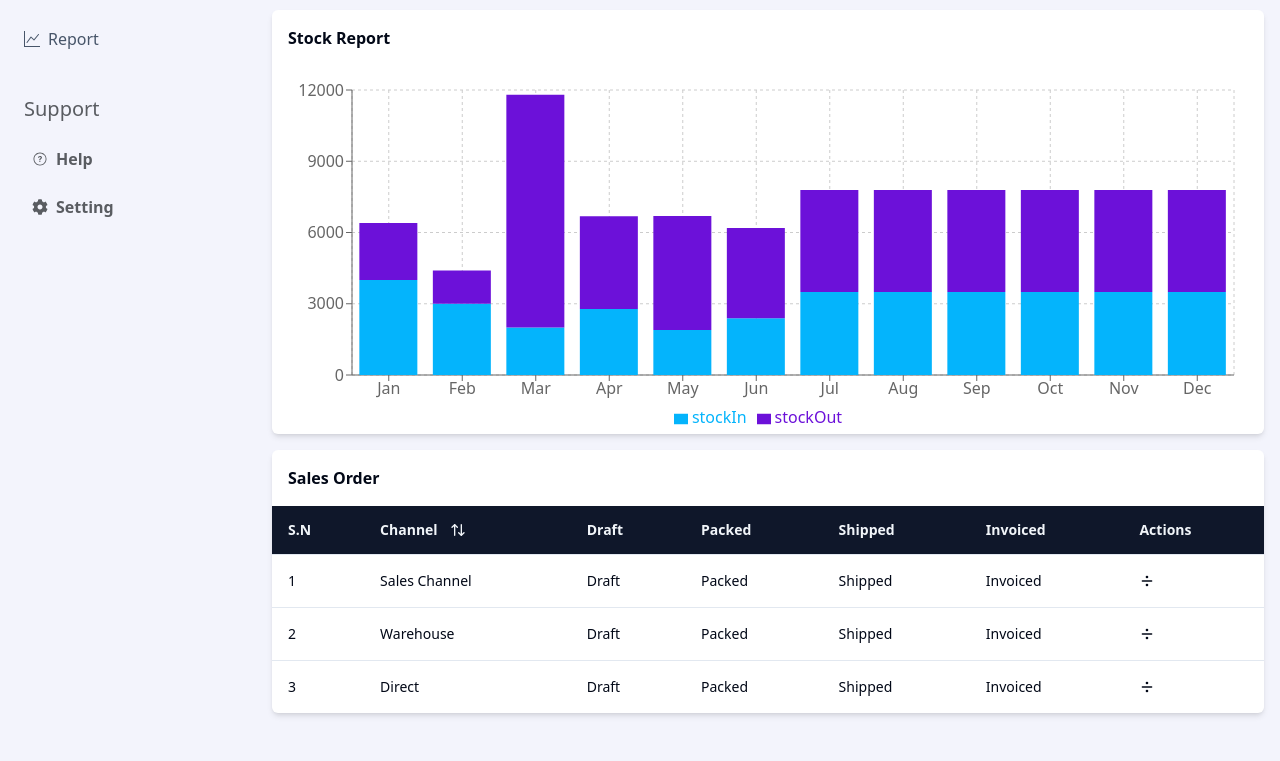
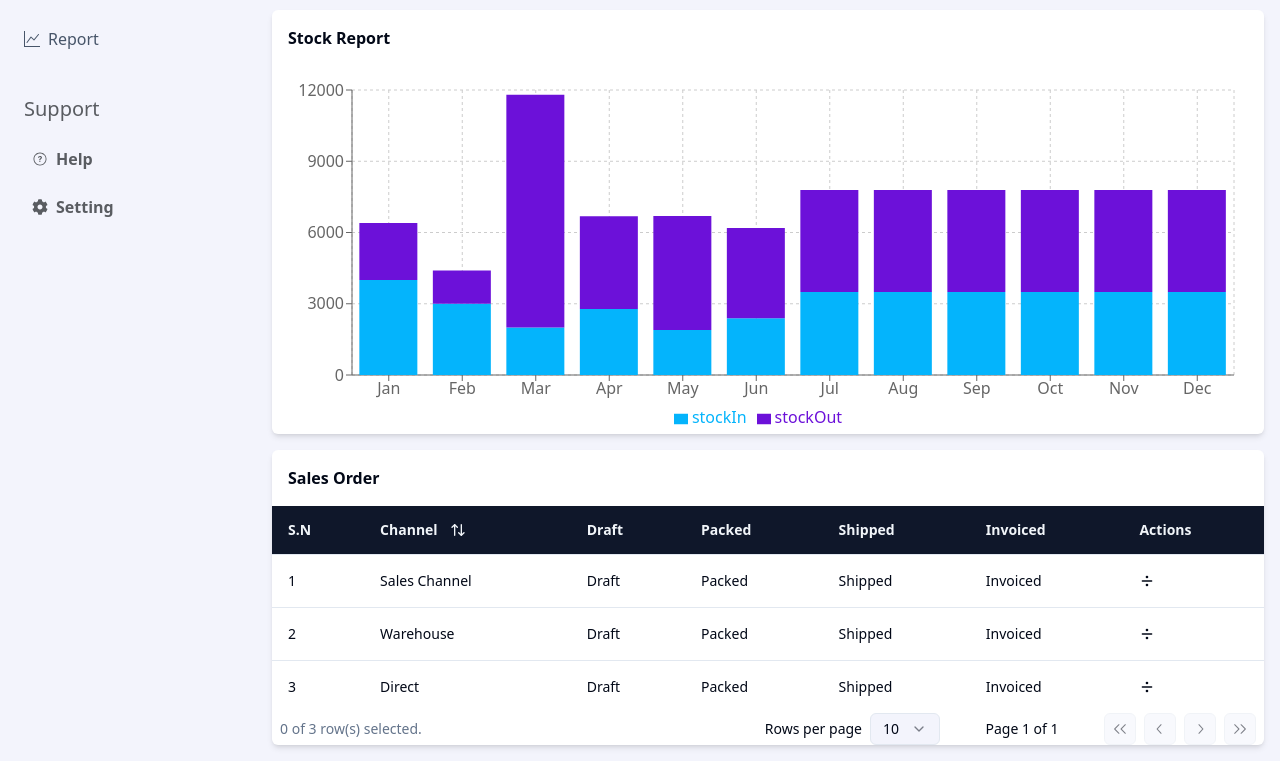
Before and after one commit to nischhal-hub/Resham, a React (Vite) app in the folder project/client/: page / in a window 1280 px wide. Shown: the part 258-1019 px from the top of the page. Before the commit the page ends 987 px from the top, so only its background shows below. Built offline with nearby package versions, Linux system fonts and the light colour scheme.

Commit message:
add pagination to table

```diff
--- a/project/client/jsconfig.json
+++ b/project/client/jsconfig.json
@@ -1,5 +1,6 @@
 {
   "compilerOptions": {
+    "jsx": "react",
     "baseUrl": ".",
     "paths": {
       "@/*": ["./src/*"]
--- a/project/client/package.json
+++ b/project/client/package.json
@@ -10,6 +10,8 @@
     "preview": "vite preview"
   },
   "dependencies": {
+    "@radix-ui/react-icons": "^1.3.0",
+    "@radix-ui/react-select": "^2.1.1",
     "@radix-ui/react-slot": "^1.1.0",
     "@supabase/supabase-js": "^2.44.3",
     "@tanstack/react-query": "^5.50.1",
--- a/project/client/src/components/dashboard-table/columns.jsx
+++ b/project/client/src/components/dashboard-table/columns.jsx
@@ -1,7 +1,7 @@
 import { Divide } from "lucide-react";
 import { ArrowUpDown, MoreHorizontal } from "lucide-react";
 import { Button } from "../ui/button";
-import { filterFns } from "@tanstack/react-table";
+
 
 //* Custom functions can be written here in row section using cell for a column.
 //* look at the last object for example.
--- a/project/client/src/components/dashboard-table/data-table.jsx
+++ b/project/client/src/components/dashboard-table/data-table.jsx
@@ -13,7 +13,7 @@
     TableRow,
 } from "@/components/ui/table";
 import { useState } from "react";
-
+import { DataTablePagination } from "../ui/pagination";
 export default function DataTable({ columns, data }) {
     const [sorting,setSorting] = useState([])
     const table = useReactTable({
@@ -72,6 +72,7 @@
                     )}
                 </TableBody>
             </Table>
+            <DataTablePagination table={table} />
         </div>
     );
 }
--- /dev/null
+++ b/project/client/src/components/ui/pagination.jsx
@@ -0,0 +1,94 @@
+import React from "react"
+import {
+    ChevronLeftIcon,
+    ChevronRightIcon,
+    DoubleArrowLeftIcon,
+    DoubleArrowRightIcon,
+  } from "@radix-ui/react-icons"
+
+  import { Button } from "@/components/ui/button"
+  import {
+    Select,
+    SelectContent,
+    SelectItem,
+    SelectTrigger,
+    SelectValue,
+  } from "@/components/ui/select"
+
+
+  export function DataTablePagination({
+    table,
+  }) {
+    return (
+      <div className="flex items-center justify-between px-2">
+        <div className="flex-1 text-sm text-muted-foreground">
+          {table.getFilteredSelectedRowModel().rows.length} of{" "}
+          {table.getFilteredRowModel().rows.length} row(s) selected.
+        </div>
+        <div className="flex items-center space-x-6 lg:space-x-8">
+          <div className="flex items-center space-x-2">
+            <p className="text-sm font-medium">Rows per page</p>
+            <Select
+              value={`${table.getState().pagination.pageSize}`}
+              onValueChange={(value) => {
+                table.setPageSize(Number(value))
+              }}
+            >
+              <SelectTrigger className="h-8 w-[70px]">
+                <SelectValue placeholder={table.getState().pagination.pageSize} />
+              </SelectTrigger>
+              <SelectContent side="top">
+                {[10, 20, 30, 40, 50].map((pageSize) => (
+                  <SelectItem key={pageSize} value={`${pageSize}`}>
+                    {pageSize}
+                  </SelectItem>
+                ))}
+              </SelectContent>
+            </Select>
+          </div>
+          <div className="flex w-[100px] items-center justify-center text-sm font-medium">
+            Page {table.getState().pagination.pageIndex + 1} of{" "}
+            {table.getPageCount()}
+          </div>
+          <div className="flex items-center space-x-2">
+            <Button
+              variant="outline"
+              className="hidden h-8 w-8 p-0 lg:flex"
+              onClick={() => table.setPageIndex(0)}
+              disabled={!table.getCanPreviousPage()}
+            >
+              <span className="sr-only">Go to first page</span>
+              <DoubleArrowLeftIcon className="h-4 w-4" />
+            </Button>
+            <Button
+              variant="outline"
+              className="h-8 w-8 p-0"
+              onClick={() => table.previousPage()}
+              disabled={!table.getCanPreviousPage()}
+            >
+              <span className="sr-only">Go to previous page</span>
+              <ChevronLeftIcon className="h-4 w-4" />
+            </Button>
+            <Button
+              variant="outline"
+              className="h-8 w-8 p-0"
+              onClick={() => table.nextPage()}
+              disabled={!table.getCanNextPage()}
+            >
+              <span className="sr-only">Go to next page</span>
+              <ChevronRightIcon className="h-4 w-4" />
+            </Button>
+            <Button
+              variant="outline"
+              className="hidden h-8 w-8 p-0 lg:flex"
+              onClick={() => table.setPageIndex(table.getPageCount() - 1)}
+              disabled={!table.getCanNextPage()}
+            >
+              <span className="sr-only">Go to last page</span>
+              <DoubleArrowRightIcon className="h-4 w-4" />
+            </Button>
+          </div>
+        </div>
+      </div>
+    )
+  }
--- /dev/null
+++ b/project/client/src/components/ui/select.jsx
@@ -0,0 +1,120 @@
+import * as React from "react"
+import * as SelectPrimitive from "@radix-ui/react-select"
+import { Check, ChevronDown, ChevronUp } from "lucide-react"
+
+import { cn } from "@/lib/utils"
+
+const Select = SelectPrimitive.Root
+
+const SelectGroup = SelectPrimitive.Group
+
+const SelectValue = SelectPrimitive.Value
+
+const SelectTrigger = React.forwardRef(({ className, children, ...props }, ref) => (
+  <SelectPrimitive.Trigger
+    ref={ref}
+    className={cn(
+      "flex h-10 w-full items-center justify-between rounded-md border border-input bg-background px-3 py-2 text-sm ring-offset-background placeholder:text-muted-foreground focus:outline-none focus:ring-2 focus:ring-ring focus:ring-offset-2 disabled:cursor-not-allowed disabled:opacity-50 [&>span]:line-clamp-1",
+      className
+    )}
+    {...props}>
+    {children}
+    <SelectPrimitive.Icon asChild>
+      <ChevronDown className="h-4 w-4 opacity-50" />
+    </SelectPrimitive.Icon>
+  </SelectPrimitive.Trigger>
+))
+SelectTrigger.displayName = SelectPrimitive.Trigger.displayName
+
+const SelectScrollUpButton = React.forwardRef(({ className, ...props }, ref) => (
+  <SelectPrimitive.ScrollUpButton
+    ref={ref}
+    className={cn("flex cursor-default items-center justify-center py-1", className)}
+    {...props}>
+    <ChevronUp className="h-4 w-4" />
+  </SelectPrimitive.ScrollUpButton>
+))
+SelectScrollUpButton.displayName = SelectPrimitive.ScrollUpButton.displayName
+
+const SelectScrollDownButton = React.forwardRef(({ className, ...props }, ref) => (
+  <SelectPrimitive.ScrollDownButton
+    ref={ref}
+    className={cn("flex cursor-default items-center justify-center py-1", className)}
+    {...props}>
+    <ChevronDown className="h-4 w-4" />
+  </SelectPrimitive.ScrollDownButton>
+))
+SelectScrollDownButton.displayName =
+  SelectPrimitive.ScrollDownButton.displayName
+
+const SelectContent = React.forwardRef(({ className, children, position = "popper", ...props }, ref) => (
+  <SelectPrimitive.Portal>
+    <SelectPrimitive.Content
+      ref={ref}
+      className={cn(
+        "relative z-50 max-h-96 min-w-[8rem] overflow-hidden rounded-md border bg-popover text-popover-foreground shadow-md data-[state=open]:animate-in data-[state=closed]:animate-out data-[state=closed]:fade-out-0 data-[state=open]:fade-in-0 data-[state=closed]:zoom-out-95 data-[state=open]:zoom-in-95 data-[side=bottom]:slide-in-from-top-2 data-[side=left]:slide-in-from-right-2 data-[side=right]:slide-in-from-left-2 data-[side=top]:slide-in-from-bottom-2",
+        position === "popper" &&
+          "data-[side=bottom]:translate-y-1 data-[side=left]:-translate-x-1 data-[side=right]:translate-x-1 data-[side=top]:-translate-y-1",
+        className
+      )}
+      position={position}
+      {...props}>
+      <SelectScrollUpButton />
+      <SelectPrimitive.Viewport
+        className={cn("p-1", position === "popper" &&
+          "h-[var(--radix-select-trigger-height)] w-full min-w-[var(--radix-select-trigger-width)]")}>
+        {children}
+      </SelectPrimitive.Viewport>
+      <SelectScrollDownButton />
+    </SelectPrimitive.Content>
+  </SelectPrimitive.Portal>
+))
+SelectContent.displayName = SelectPrimitive.Content.displayName
+
+const SelectLabel = React.forwardRef(({ className, ...props }, ref) => (
+  <SelectPrimitive.Label
+    ref={ref}
+    className={cn("py-1.5 pl-8 pr-2 text-sm font-semibold", className)}
+    {...props} />
+))
+SelectLabel.displayName = SelectPrimitive.Label.displayName
+
+const SelectItem = React.forwardRef(({ className, children, ...props }, ref) => (
+  <SelectPrimitive.Item
+    ref={ref}
+    className={cn(
+      "relative flex w-full cursor-default select-none items-center rounded-sm py-1.5 pl-8 pr-2 text-sm outline-none focus:bg-accent focus:text-accent-foreground data-[disabled]:pointer-events-none data-[disabled]:opacity-50",
+      className
+    )}
+    {...props}>
+    <span className="absolute left-2 flex h-3.5 w-3.5 items-center justify-center">
+      <SelectPrimitive.ItemIndicator>
+        <Check className="h-4 w-4" />
+      </SelectPrimitive.ItemIndicator>
+    </span>
+
+    <SelectPrimitive.ItemText>{children}</SelectPrimitive.ItemText>
+  </SelectPrimitive.Item>
+))
+SelectItem.displayName = SelectPrimitive.Item.displayName
+
+const SelectSeparator = React.forwardRef(({ className, ...props }, ref) => (
+  <SelectPrimitive.Separator
+    ref={ref}
+    className={cn("-mx-1 my-1 h-px bg-muted", className)}
+    {...props} />
+))
+SelectSeparator.displayName = SelectPrimitive.Separator.displayName
+
+export {
+  Select,
+  SelectGroup,
+  SelectValue,
+  SelectTrigger,
+  SelectContent,
+  SelectLabel,
+  SelectItem,
+  SelectSeparator,
+  SelectScrollUpButton,
+  SelectScrollDownButton,
+}
```
Also changed, not shown: 1 other file (tests, documents, lock files or other folders).
